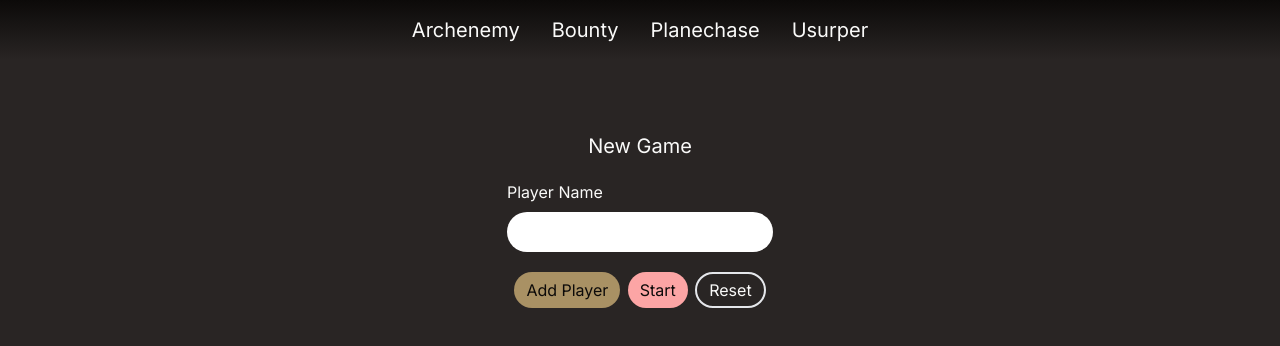
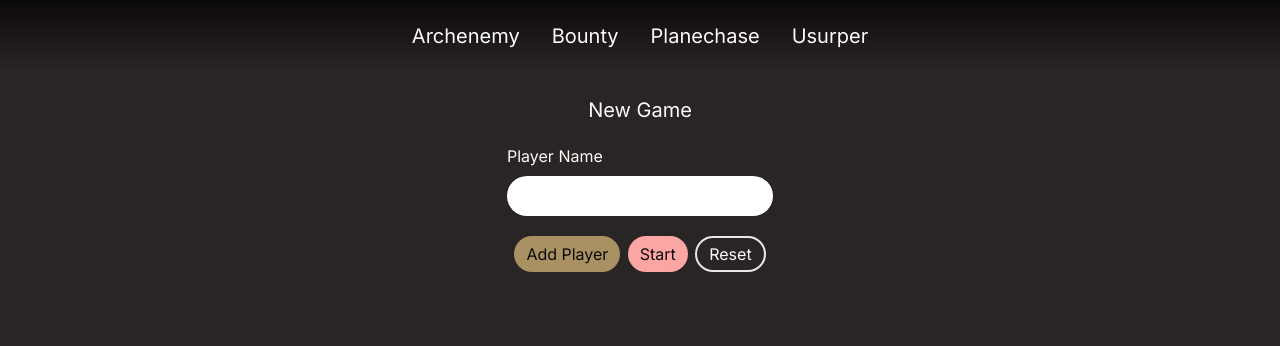
Before and after one commit to Kolppan3n/mtgextra-web, a Next.js app: page /usurper in a window 1280 px wide. Shown: the top 346 px of the page. Built offline with nearby package versions, Linux system fonts and the light colour scheme.

Commit message:
All modes adjusted to new layout.tsx implementation

```diff
--- a/app/archenemy/page.tsx
+++ b/app/archenemy/page.tsx
@@ -48,10 +48,9 @@
   }
 
   return (
-    <div className="min-h-screen flex flex-col items-center">
-      <div key="archenemyDeck" className="relative select-none">
+    <div key="archenemyDeck" className="relative select-none w-full max-w-[750px] max-h-[1050px]">
       <img
-          className="rounded-[2rem] sm:rounded-[2.5rem] md:rounded-[3.5rem] lg:rounded-[2.5rem] w-screen md:w-[750px] md:h-[1050px]"
+        className="rounded-[2rem] sm:rounded-[2.5rem] md:rounded-[3.5rem] lg:rounded-[2.5rem] w-full h-full"
         src={topCard}
         key="topdeck"
       />
@@ -65,7 +64,6 @@
         <MagicButton btnType="reset" onClick={newGame} />
       </div>
     </div>
-    </div>
   )
 }
 
--- a/app/bounty/page.tsx
+++ b/app/bounty/page.tsx
@@ -58,7 +58,7 @@
   }
 
   return (
-    <div key="archenemyDeck" className="relative select-none w-full md:w-[750px] md:h-[1050px]">
+    <div key="archenemyDeck" className="relative select-none w-full max-w-[750px] max-h-[1050px]">
       <img
         className="rounded-[2rem] sm:rounded-[2.5rem] md:rounded-[3.5rem] lg:rounded-[2.5rem] w-full h-full"
         src={topCard}
--- a/app/components/Navbar.tsx
+++ b/app/components/Navbar.tsx
@@ -5,7 +5,7 @@
 import { MenuIcon } from "lucide-react"
 import { FC } from "react"
 import { cn } from "../utils"
-import { Sheet, SheetClose, SheetContent, SheetDescription, SheetHeader, SheetTitle, SheetTrigger } from "./Sheet"
+import { Sheet, SheetContent, SheetDescription, SheetHeader, SheetTitle, SheetTrigger } from "./Sheet"
 
 interface NavbarProps {
   className?: string
--- a/app/layout.tsx
+++ b/app/layout.tsx
@@ -13,9 +13,7 @@
 const RootLayout = ({ children }: { children: React.ReactNode }) => {
   return (
     <html lang="en">
-      <body
-        className={`${inter.className} dark h-screen w-screen relative overflow-hidden md:static md:flex md:flex-col`}
-      >
+      <body className={`${inter.className} dark h-screen w-screen relative md:static md:flex md:flex-col`}>
         <Navbar className="absolute top-0 left-0 right-0 z-10 md:static" />
         <div className="absolute w-full h-screen flex items-center justify-center md:h-full md:static">{children}</div>
       </body>
--- a/app/planechase/page.tsx
+++ b/app/planechase/page.tsx
@@ -50,10 +50,9 @@
   }
 
   return (
-    <div className="min-h-screen flex flex-col items-center">
-      <div key="planarDeck" className="relative lg:rotate-90 select-none">
+    <div key="planarDeck" className="relative select-none lg:rotate-90 w-full max-w-[750px] max-h-[1050px]">
       <img
-          className="rounded-[2rem] sm:rounded-[2.5rem] md:rounded-[3.5rem] lg:rounded-[2.5rem] w-screen lg:w-[750px] lg:h-[1050px]"
+        className="rounded-[2rem] sm:rounded-[2.5rem] md:rounded-[3.5rem] lg:rounded-[2.5rem] h-full w-full"
         src={topCard}
         key="topdeck"
       />
@@ -65,7 +64,6 @@
         <MagicButton btnType="back" onClick={prevCard} className="-rotate-90" />
       </div>
     </div>
-    </div>
   )
 }
 
--- a/app/usurper/page.tsx
+++ b/app/usurper/page.tsx
@@ -40,12 +40,9 @@
   }
 
   return (
-    <main className="h-screen flex flex-col items-center">
+    <main className="flex flex-col items-center">
       {!commenced && (
-        <form
-          className="scale-[0.6] sm:scale-100 w-full max-w-xs flex flex-col -mt-14 sm:mt-12 rounded-xl py-6 px-4"
-          onSubmit={handleSubmit}
-        >
+        <form className="scale-[0.6] sm:scale-100 w-full max-w-xs flex flex-col rounded-xl p-6" onSubmit={handleSubmit}>
           <label className="text-center text-xl mb-5">New Game</label>
           <div className="flex flex-col mb-5">
             <label className="mb-2">Player Name</label>
@@ -81,7 +78,7 @@
         </form>
       )}
 
-      <div className="flex flex-wrap justify-center max-w-[600px] sm:mt-16 gap-2">
+      <div className="flex flex-wrap justify-center min-h-[504px] max-w-[600px] p-6 gap-2">
         {players.map((player, index) => (
           <RoleCard key={index} player={player} />
         ))}
```
Lines whose indentation alone changed are shown as unchanged.
